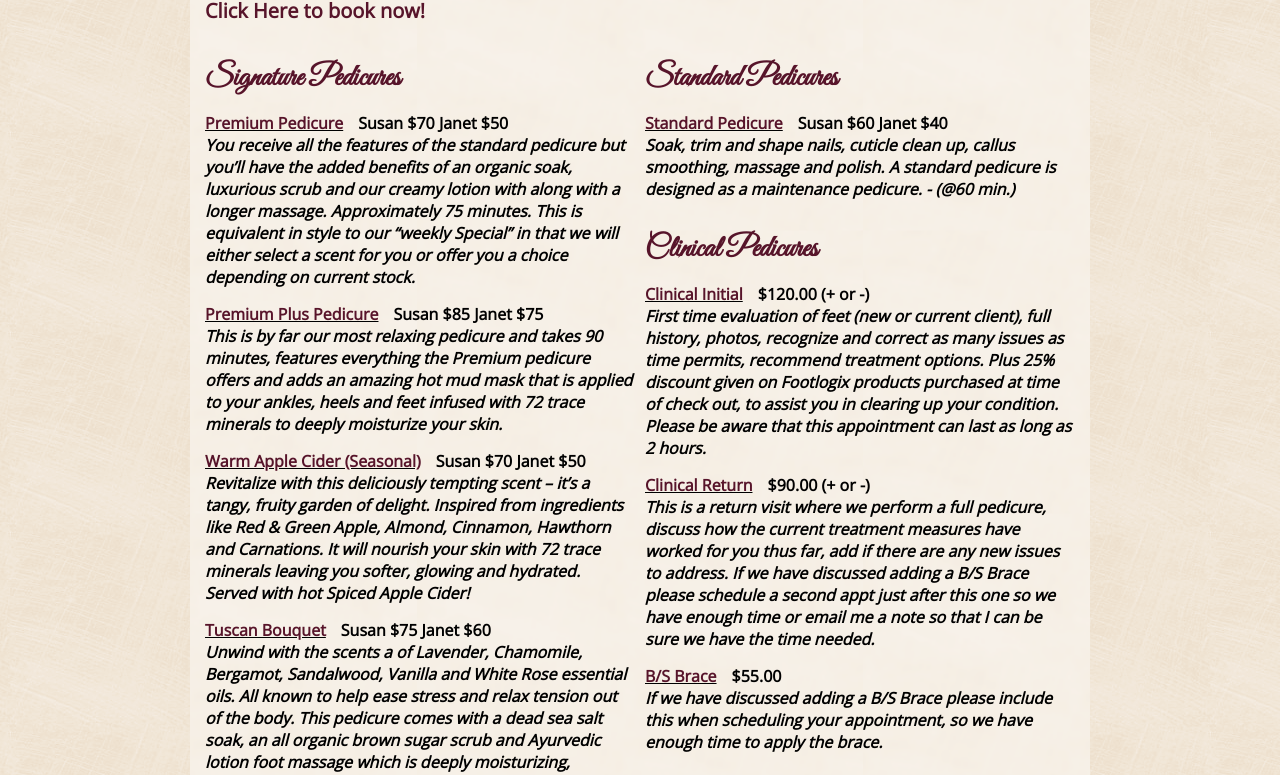
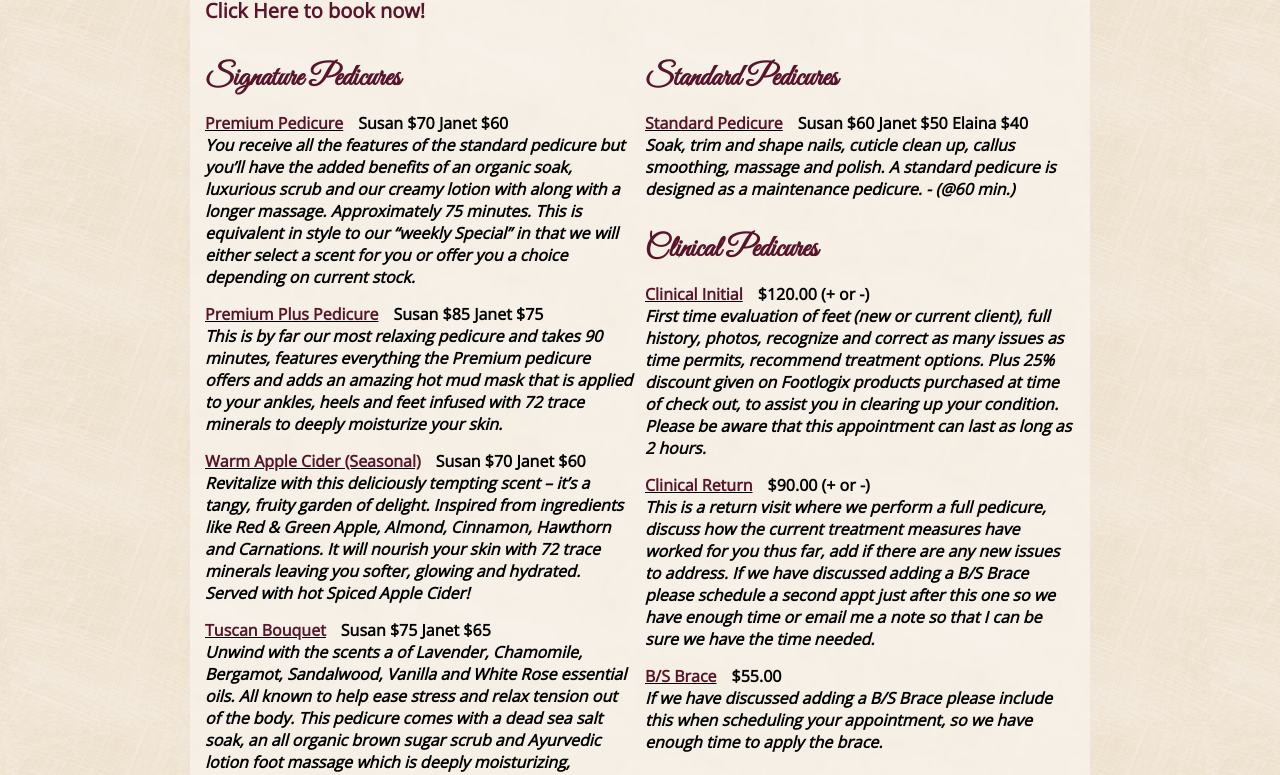
Before and after one commit to susanspedispa/susanspedispa.github.io, a Jekyll site: the page built from menu/pedicures.html, in a window 1280 px wide. Shown: the part 220-995 px from the top of the page. Built offline with Jekyll 4.4.1, drawn with Linux system fonts in a browser that asks for light colours.

Commit message:
Update pedicures.yml

```diff
--- a/_data/pedicures.yml
+++ b/_data/pedicures.yml
@@ -4,7 +4,7 @@ menu:
     - name: Signature Pedicures
       treatments:
         - name: Premium Pedicure
-          price: Susan $70 Janet $50
+          price: Susan $70 Janet $60
           prices:
             Susan: $70
           description: >
@@ -22,13 +22,13 @@ menu:
            an amazing hot mud mask that is applied to your ankles, heels and feet infused with 72 trace minerals to deeply moisturize
            your skin.
         - name: Warm Apple Cider (Seasonal)
-          price: Susan $70 Janet $50
+          price: Susan $70 Janet $60
           description: >
            Revitalize with this deliciously tempting scent – it’s a tangy, fruity garden of delight. Inspired from ingredients like
            Red & Green Apple, Almond, Cinnamon, Hawthorn and Carnations. It will nourish your skin with 72 trace minerals leaving
            you softer, glowing and hydrated. Served with hot Spiced Apple Cider!
         - name: Tuscan Bouquet
-          price: Susan $75 Janet $60
+          price: Susan $75 Janet $65
           description: >
            Unwind with the scents a of Lavender, Chamomile, Bergamot, Sandalwood, Vanilla and White Rose essential oils.
            All known to help ease stress and relax tension out of the body. This pedicure comes with a dead sea salt soak,
@@ -40,7 +40,7 @@ menu:
     - name: Standard Pedicures
       treatments:
         - name: Standard Pedicure
-          price: Susan $60 Janet $40
+          price: Susan $60 Janet $50 Elaina $40
           prices:
             Janet: $50
             Susan: $60
```
